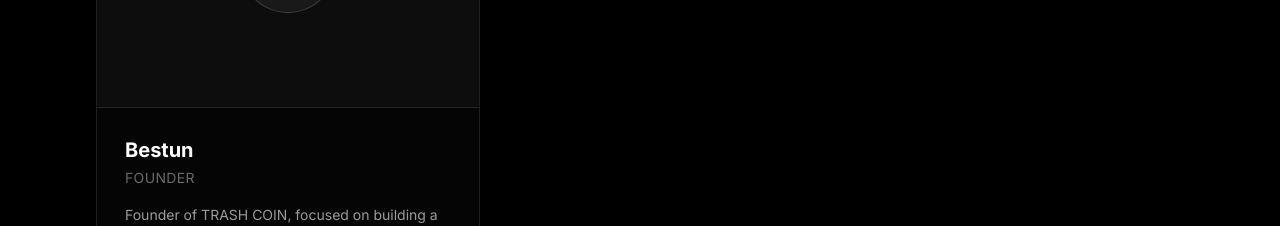
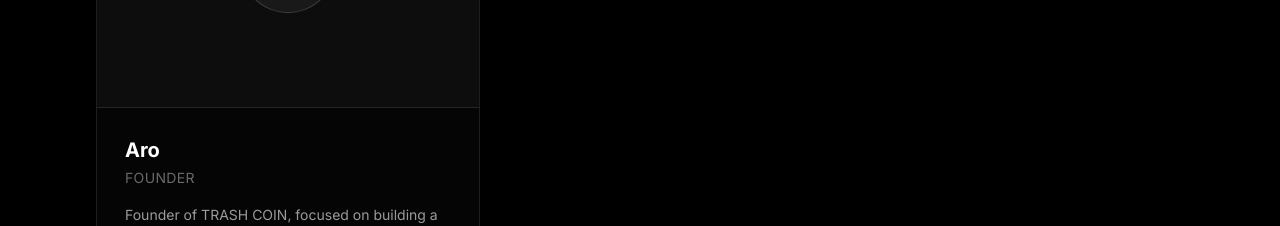
Before and after one commit to arodevloment/trashcoin, a React (Vite) app: page / in a window 1280 px wide. Shown: the part 2307-2533 px from the top of the page. Built offline with nearby package versions, Linux system fonts and the light colour scheme.

Commit message:
Change header text from 'Bestun' to 'Aro'

```diff
--- a/src/pages/home.tsx
+++ b/src/pages/home.tsx
@@ -359,7 +359,7 @@ function Team() {
             </div>
 
             <div className="p-7">
-              <h3 className="text-xl font-bold">Bestun</h3>
+              <h3 className="text-xl font-bold">Aro</h3>
               <p className="mt-1 text-sm uppercase tracking-wide text-white/40">
                 Founder
               </p>
```
